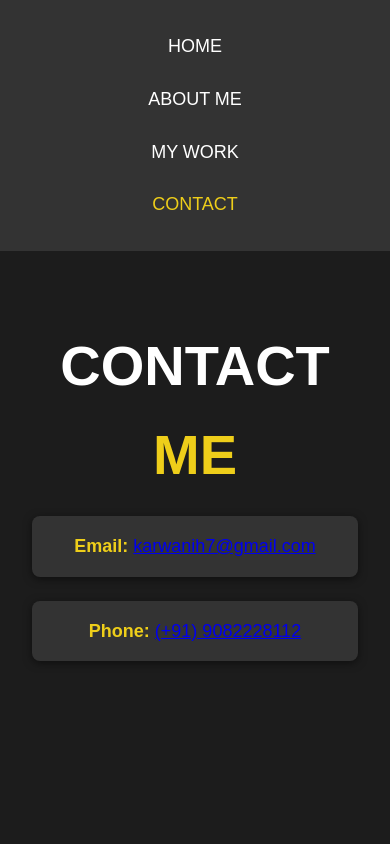
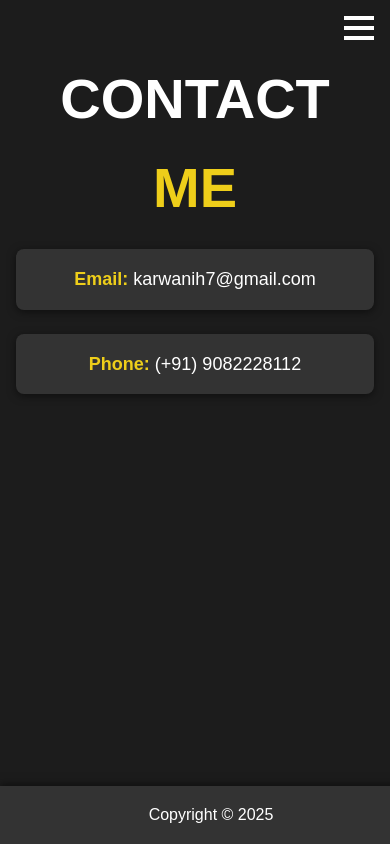
Before and after one commit to Hiren-Karwani/Portfolio, a plain HTML site: page contact.html in a window 390 px wide. Drawn offline with Linux system fonts and the light colour scheme.

Commit message:
first commit

```diff
--- a/contact.html
+++ b/contact.html
@@ -66,9 +66,9 @@
     </div>
   </main>
 
-  <!-- <footer id="main-footer">
+  <footer id="main-footer">
     Copyright &copy; 2025
-  </footer> -->
+  </footer>
 
   <script src="js/main.js"></script>
 </body>
--- a/css/contact.css
+++ b/css/contact.css
@@ -6,28 +6,67 @@ body {
   margin: 0;
   padding: 0;
   line-height: 1.6;
-  font-size: 18px; /* Increased base font size */
+  font-size: 18px;
 }
 
 header {
+  position: fixed;
+  top: 0;
+  left: 0;
+  width: 100%;
   background: #333;
   color: #fff;
-  padding: 1rem 0;
-  text-align: center;
-  position: sticky;
-  top: 0;
   z-index: 1000;
+  transition: background 0.3s ease;
 }
 
 header .menu-btn {
-  display: none;
+  position: absolute;
+  top: 1rem;
+  right: 1rem;
+  cursor: pointer;
+  z-index: 1100;
+  display: flex;
+  flex-direction: column;
+  justify-content: space-between;
+  height: 24px;
+}
+
+header .menu-btn div {
+  width: 30px;
+  height: 4px;
+  background: #fff;
+  transition: all 0.3s ease;
+}
+
+header .menu-btn.close div:nth-child(1) {
+  transform: rotate(45deg) translate(5px, 5px);
+}
+
+header .menu-btn.close div:nth-child(2) {
+  opacity: 0;
+}
+
+header .menu-btn.close div:nth-child(3) {
+  transform: rotate(-45deg) translate(5px, -5px);
 }
 
 header .menu {
+  position: fixed;
+  top: 0;
+  left: -100%;
+  width: 100%;
+  height: 100%;
+  background: #444;
   display: flex;
   flex-direction: column;
   align-items: center;
-  padding: 1rem 0;
+  justify-content: center;
+  transition: left 0.5s ease;
+}
+
+header .menu.show {
+  left: 0;
 }
 
 header .menu-nav {
@@ -35,7 +74,9 @@ header .menu-nav {
   padding: 0;
   margin: 0;
   display: flex;
+  flex-direction: column;
   gap: 1.5rem;
+  align-items: center;
 }
 
 header .nav-item {
@@ -43,6 +84,7 @@ header .nav-item {
 }
 
 header .nav-link {
+  font-size: 1.5rem;
   color: #fff;
   text-decoration: none;
   transition: color 0.3s ease, transform 0.3s ease;
@@ -50,7 +92,7 @@ header .nav-link {
 
 header .nav-link:hover {
   color: #eece1a;
-  transform: scale(1.1); /* Makes the text slightly larger */
+  transform: scale(1.1);
 }
 
 header .nav-item.current .nav-link {
@@ -64,14 +106,14 @@ main {
 }
 
 main h1.lg-heading {
-  font-size: 3.5rem; /* Increased heading size */
+  font-size: 3.5rem;
   text-transform: uppercase;
   margin-bottom: 1rem;
   transition: transform 0.3s ease;
 }
 
 main h1.lg-heading:hover {
-  transform: scale(1.1); /* Enlarges the heading on hover */
+  transform: scale(1.1);
 }
 
 main h1 span.text-secondary {
@@ -79,14 +121,14 @@ main h1 span.text-secondary {
 }
 
 main h2.sm-heading {
-  font-size: 1.8rem; /* Increased subheading size */
+  font-size: 1.8rem;
   color: #bbb;
   margin-bottom: 2rem;
   transition: transform 0.3s ease;
 }
 
 main h2.sm-heading:hover {
-  transform: scale(1.1); /* Enlarges the subheading on hover */
+  transform: scale(1.1);
 }
 
 .boxes {
@@ -107,8 +149,8 @@ main h2.sm-heading:hover {
 
 .boxes div:hover {
   background: #444;
-  transform: scale(1.1); /* Enlarges the box on hover */
-  box-shadow: 0 4px 15px rgba(0, 0, 0, 0.8); /* Adds a stronger shadow */
+  transform: scale(1.1);
+  box-shadow: 0 4px 15px rgba(0, 0, 0, 0.8);
 }
 
 .boxes div span.text-secondary {
@@ -122,7 +164,7 @@ footer {
   padding: 1rem;
   background: #333;
   color: #fff;
-  font-size: 1rem; /* Increased footer font size */
+  font-size: 1rem;
   position: fixed;
   width: 100%;
   bottom: 0;
@@ -132,17 +174,52 @@ footer {
 
 footer:hover {
   background: #444;
-  color: #eece1a; /* Changes color scheme on hover */
+  color: #eece1a;
 }
 
 /* Responsive Design */
 @media (max-width: 768px) {
   header .menu-nav {
-      flex-direction: column;
+    flex-direction: column;
+    gap: 1rem;
   }
 
   .boxes {
-      flex-direction: column;
-      gap: 1.5rem;
+    flex-direction: column;
+    gap: 1.5rem;
+  }
+
+  #contact {
+    padding: 1rem;
+    text-align: center;
+  }
+
+  #contact input, #contact textarea {
+    width: 100%;
+    margin-bottom: 1rem;
+  }
+
+  #contact button {
+    width: 100%;
+    padding: 0.8rem;
+    font-size: 1rem;
   }
 }
+
+a {
+  color: white;
+  text-decoration: none;
+}
+
+a:hover {
+  color: #cccccc;
+}
+
+#contact a {
+  color: white;
+  text-decoration: none;
+}
+
+#contact a:hover {
+  color: #cccccc;
+}
```
Also changed, not shown: about.html (+10 -0 lines).
